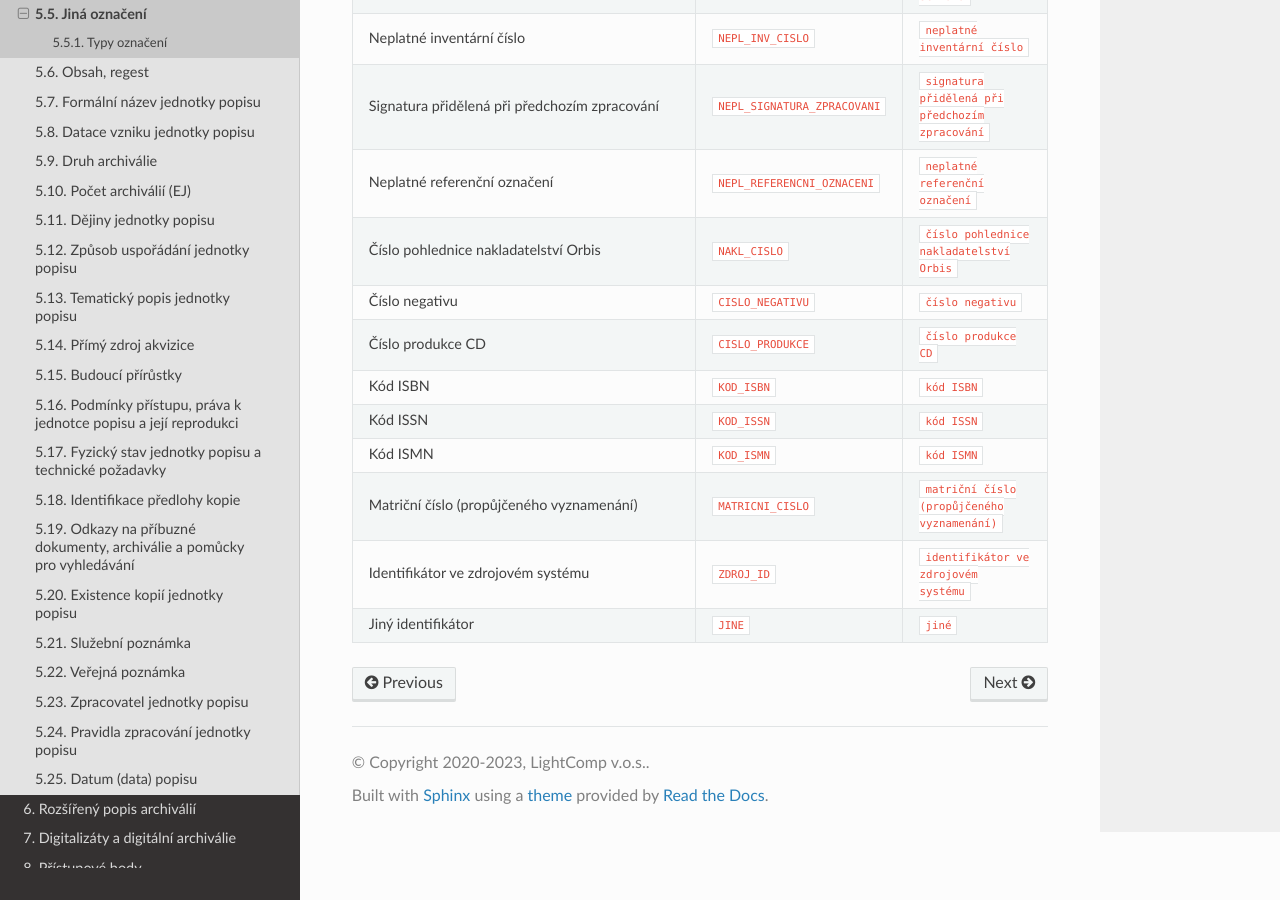
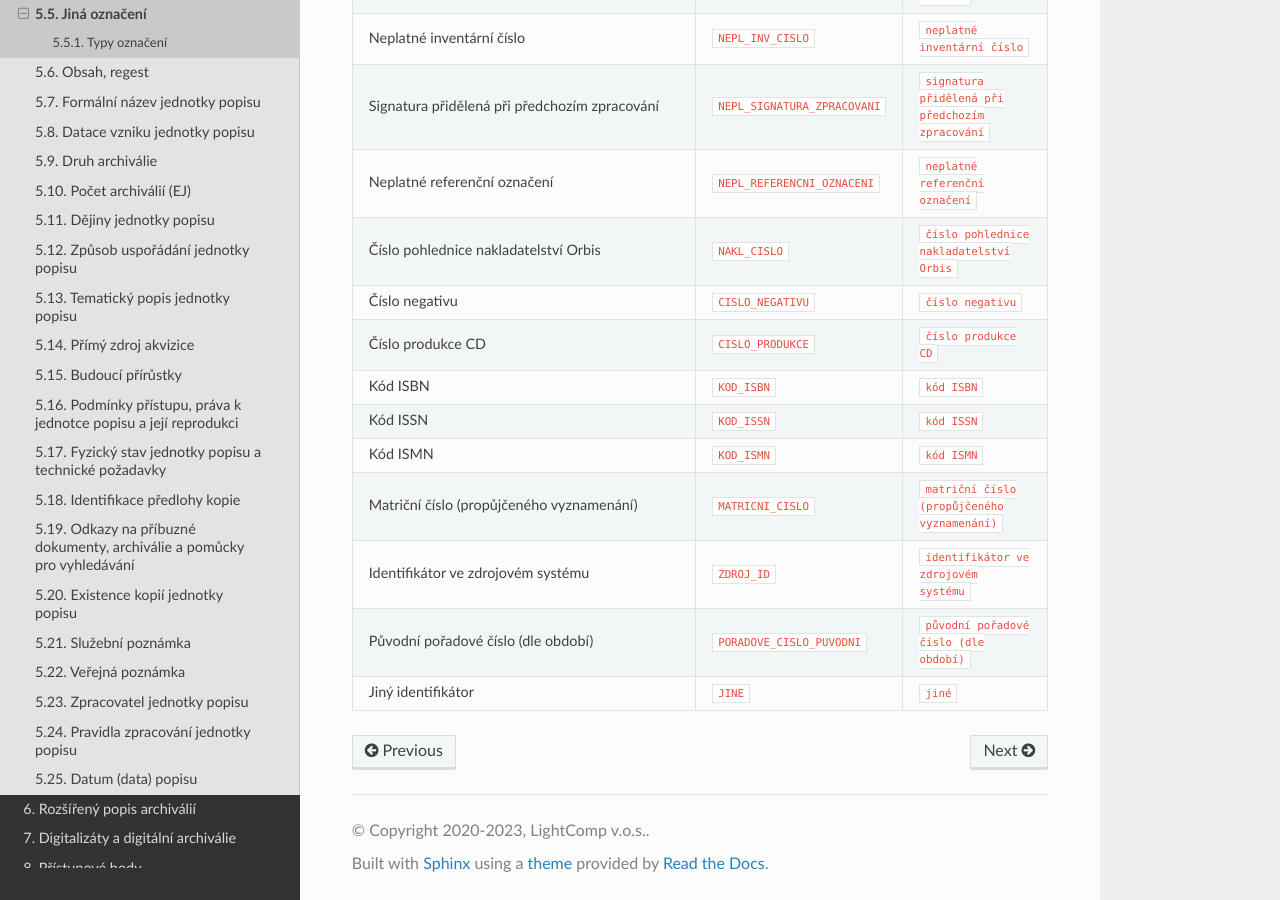
Before and after one commit to elzasw/ead3doc, a Sphinx documentation site: the page built from doc/source/prvky-popisu/jina-ozn.rst, in a window 1280 px wide and 900 px high, scrolled down 1522 px. Built offline with Sphinx 7.4.7 and the Read the Docs theme 2.0.0, drawn with Linux system fonts in a browser that asks for light colours.

Commit message:
Jiná ozn: Původní pořadové číslo

```diff
--- a/doc/source/prvky-popisu/jina-ozn.rst
+++ b/doc/source/prvky-popisu/jina-ozn.rst
@@ -116,6 +116,9 @@ Typy označení
    * - Identifikátor ve zdrojovém systému
      - ``ZDROJ_ID``
      - ``identifikátor ve zdrojovém systému``
+   * - Původní pořadové číslo (dle období)
+     - ``PORADOVE_CISLO_PUVODNI``
+     - ``původní pořadové číslo (dle období)``
    * - Jiný identifikátor
      - ``JINE``
      - ``jiné``
```
